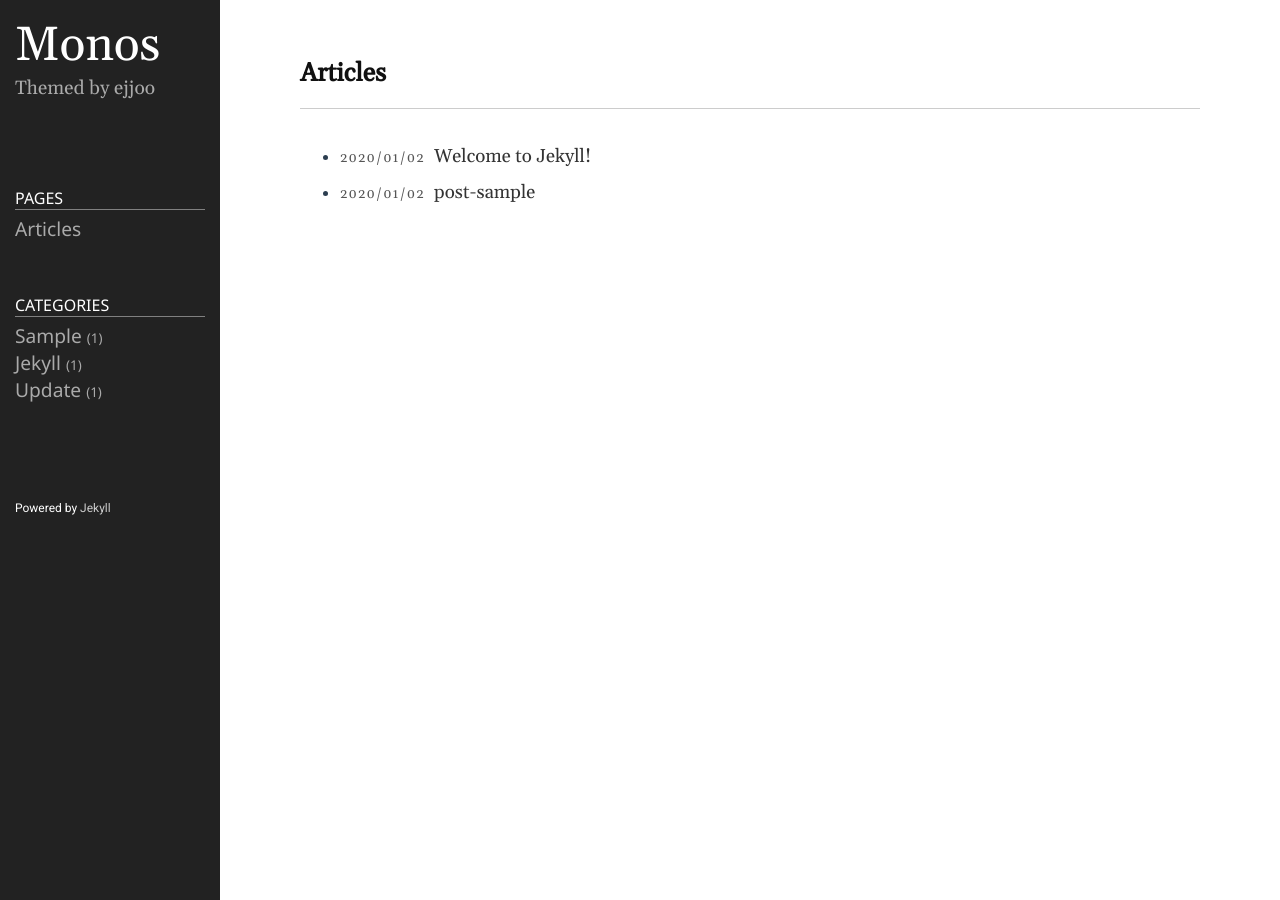
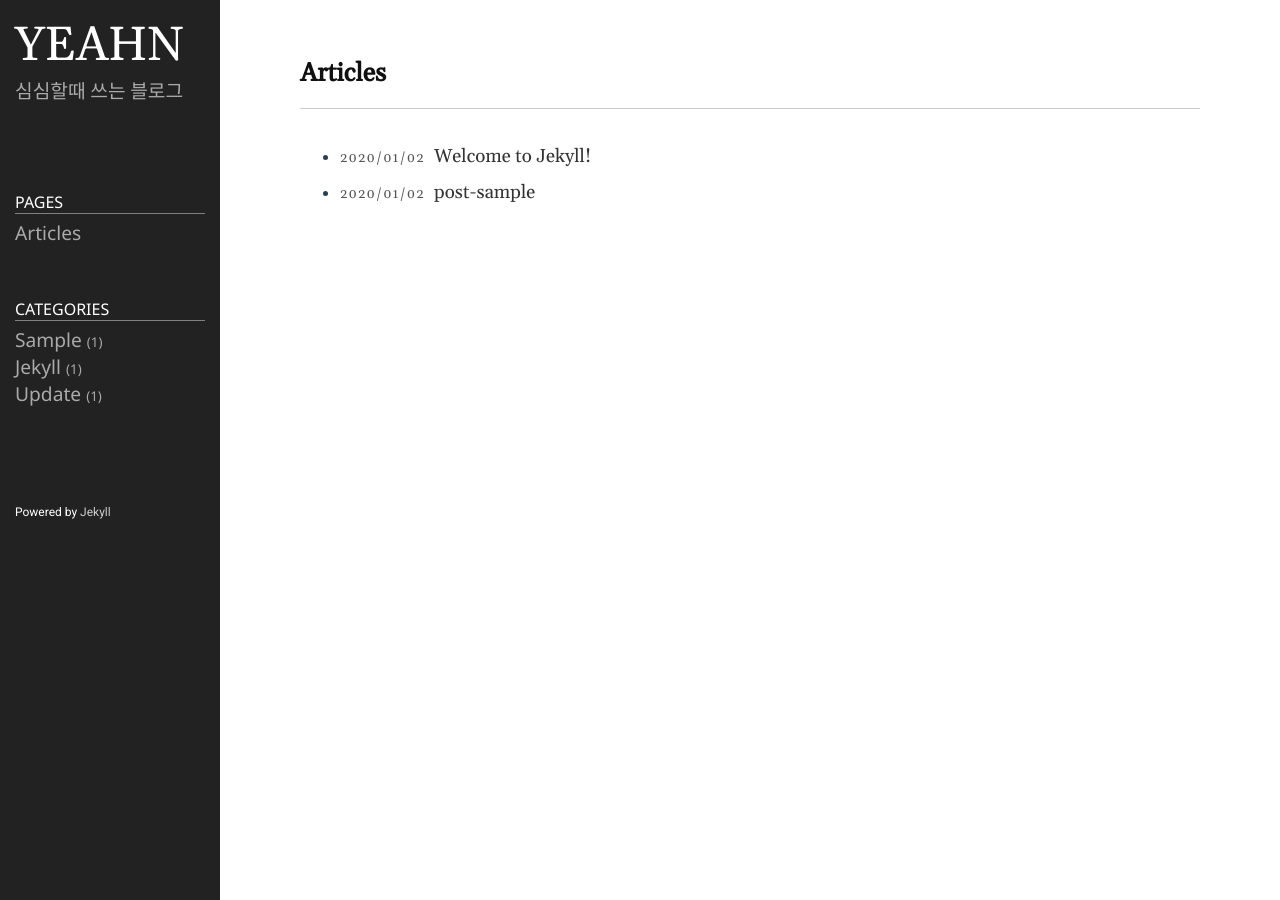
Before and after one commit to youngeunahn/youngeunahn.github.com, a Jekyll site: the page built from index.md, in a window 1280 px wide. Built offline with Jekyll 4.4.1, drawn with Linux system fonts in a browser that asks for light colours.

Commit message:
config 수정

```diff
--- a/_config.yml
+++ b/_config.yml
@@ -18,13 +18,13 @@
 # You can create any custom variable you would like, and they will be accessible
 # in the templates via {{ site.myvariable }}.
 
-title: Monos
-email: ejjoo7994@gmail.com
+title: YEAHN
+email: yeahn1107@gmail.com
 description: >- # this means to ignore newlines until "baseurl:"
-  Themed by ejjoo
+  심심할때 쓰는 블로그
 # baseurl: "/" # the subpath of your site, e.g. /blog
 # url: "http://ejjoo.github.io" # the base hostname & protocol for your site, e.g. http://example.com
-github_username: ejjoo
+github_username: yeahn
 highlighter: rouge
 svg:
   optimize: true
```
